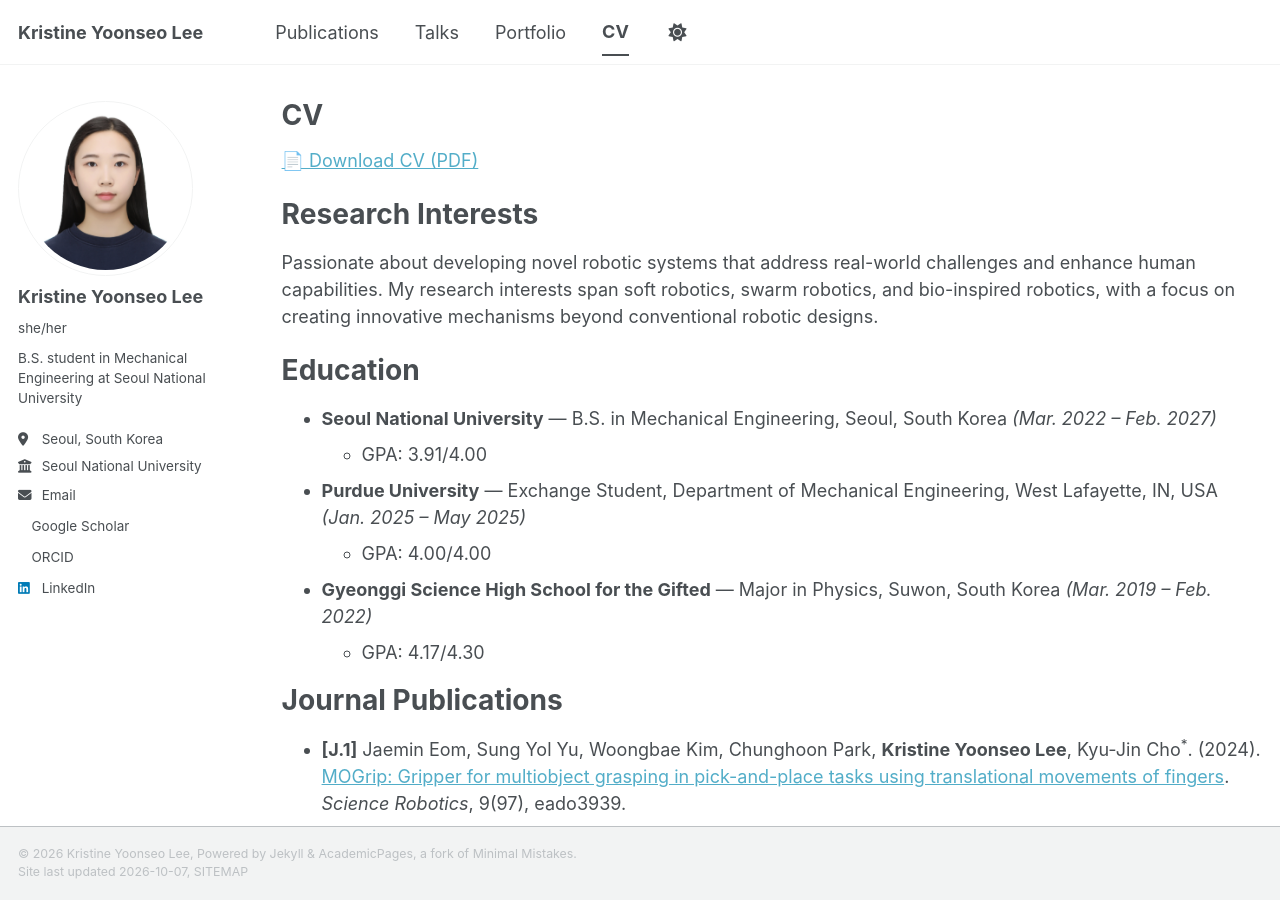
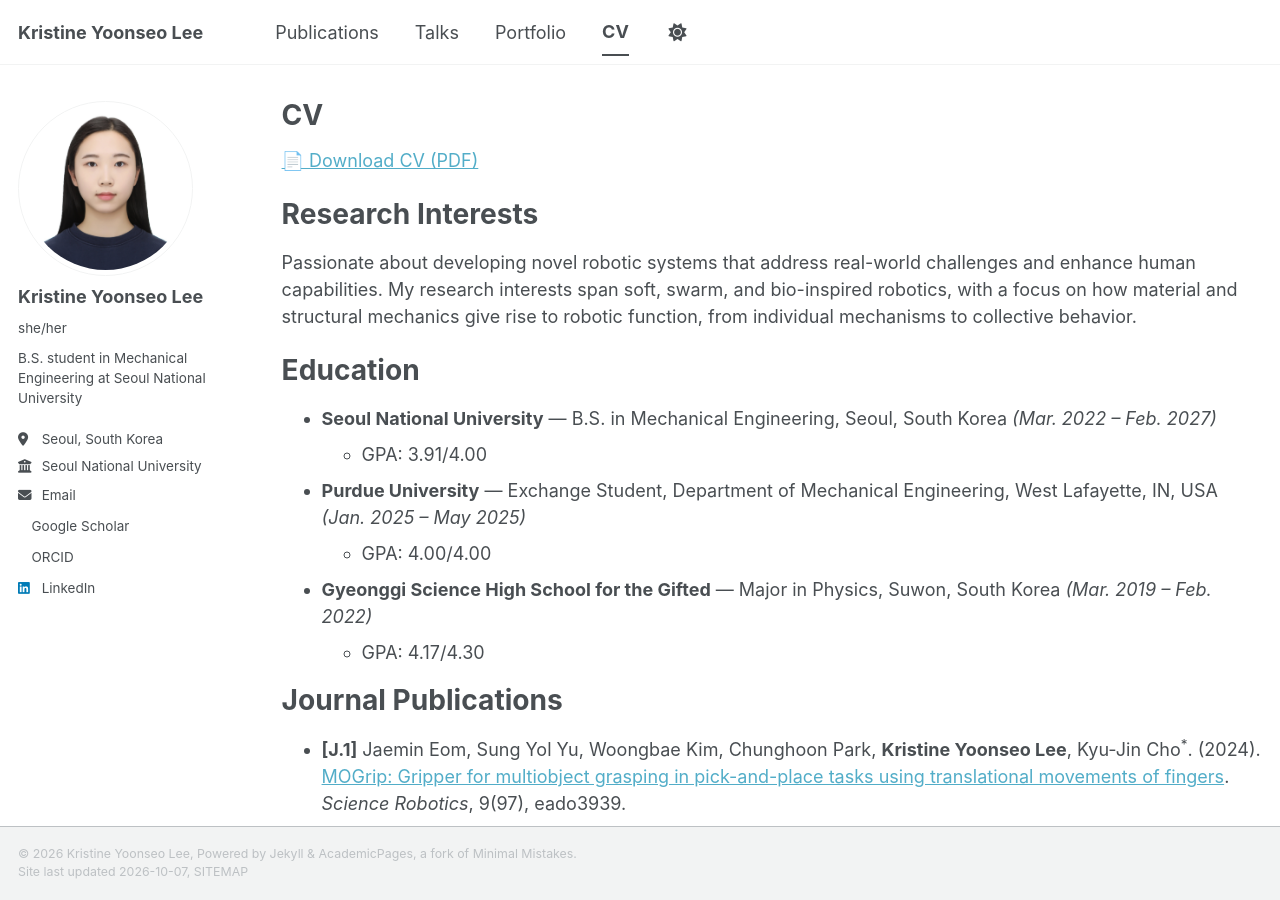
Before and after one commit to kristineyslee/kristineyslee.github.io, a Jekyll site: the page built from _pages/cv.md, in a window 1280 px wide and 900 px high. Built offline with Jekyll 4.4.1, drawn with Linux system fonts in a browser that asks for light colours; a style sheet for code colours, icons or effects is not loaded; some of the changed text lies outside the part shown.

Commit message:
Update cv.md

```diff
--- a/_pages/cv.md
+++ b/_pages/cv.md
@@ -13,7 +13,7 @@ redirect_from:
 
 Research Interests
 ======
-Passionate about developing novel robotic systems that address real-world challenges and enhance human capabilities. My research interests span soft robotics, swarm robotics, and bio-inspired robotics, with a focus on creating innovative mechanisms beyond conventional robotic designs.
+Passionate about developing novel robotic systems that address real-world challenges and enhance human capabilities. My research interests span soft, swarm, and bio-inspired robotics, with a focus on how material and structural mechanics give rise to robotic function, from individual mechanisms to collective behavior.
 
 Education
 ======
```
Also changed, not shown: other parts of _pages/cv.md (+5 -1 lines).
